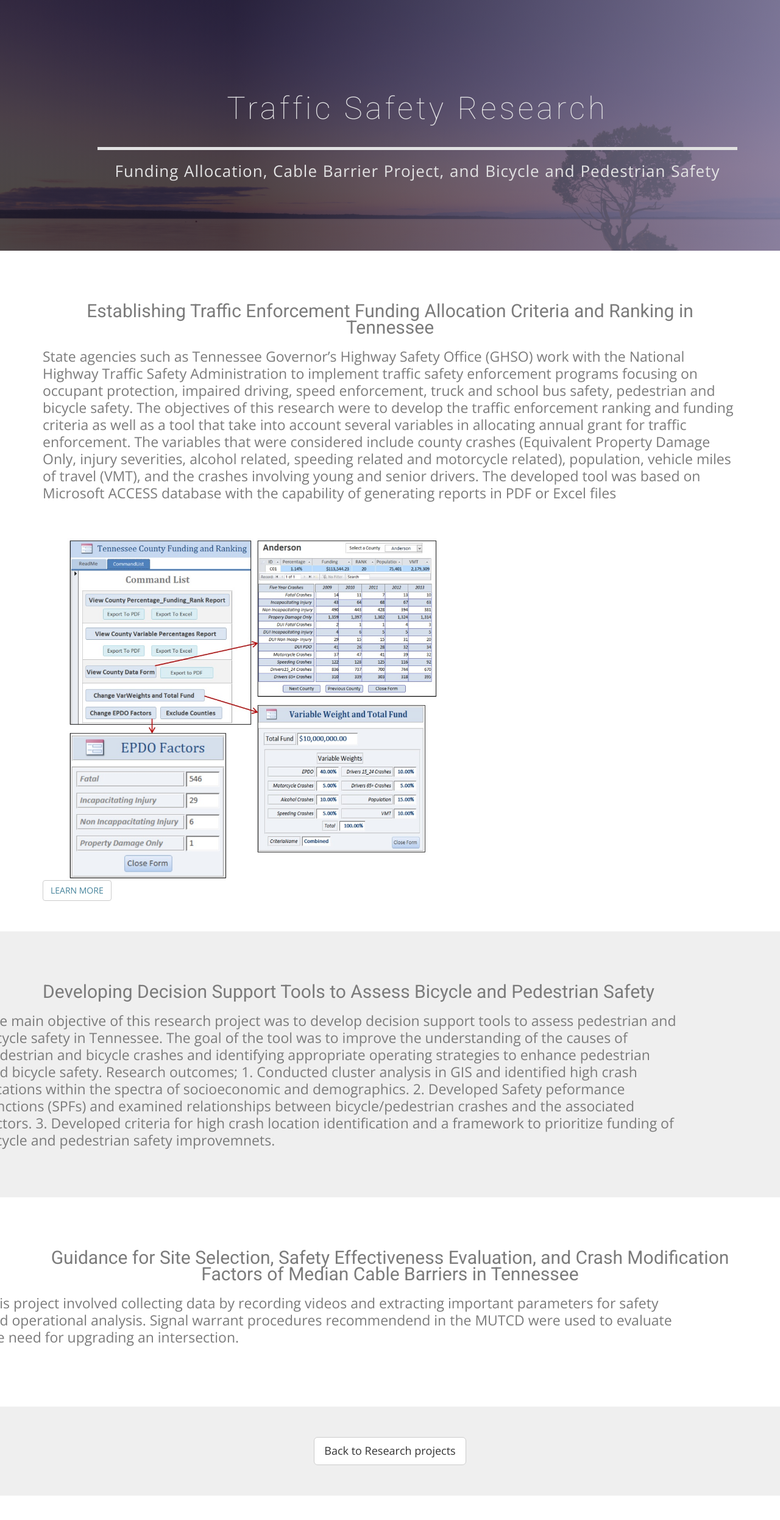
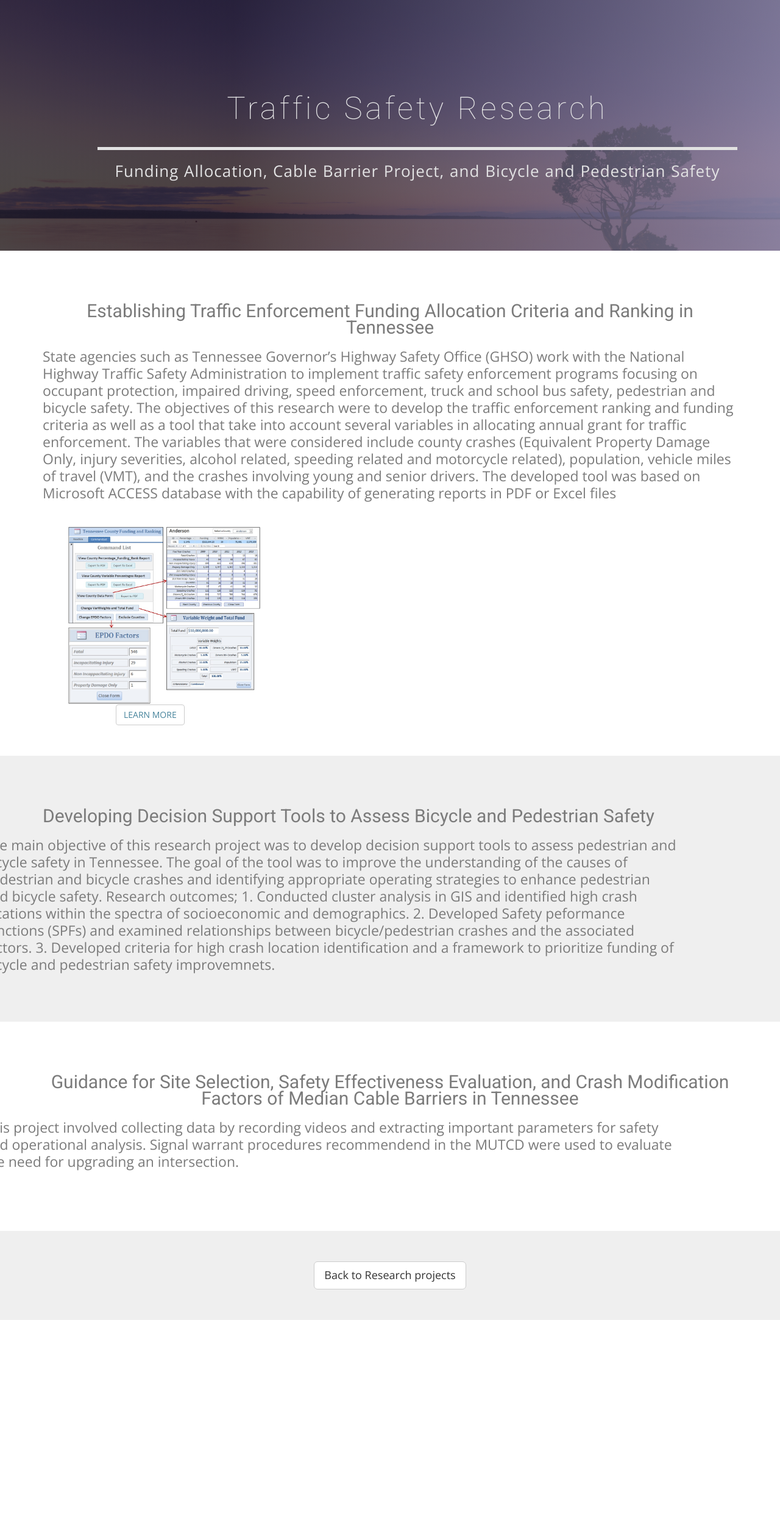
Before and after one commit to ekidando/Emma, a Jekyll site: the page built from safety.html, in a window 1280 px wide. Shown: the whole page at 61% size. Built offline with Jekyll 4.4.1, drawn with Linux system fonts in a browser that asks for light colours; nearby versions of some CDN libraries; some web fonts are replaced; after the commit the page ends 2204 px from its top, so only the background shows below that.

Commit message:
Update safety.html

```diff
--- a/safety.html
+++ b/safety.html
@@ -34,13 +34,12 @@ published: true
 
       </div>
       </div><!-- .col-md-7 close -->
-      <div class="col-md-7">
+      <div class="col-md-4">
         <div class="block">
-          <br>
-      <img src="{{ site.baseurl }}/img/Enforcemnt.jpg">
-
+       <img src="{{ site.baseurl }}/img/Enforcemnt.jpg">
+       <div class="col-md-offset-4">
           <a class="btn btn-default btn-call-to-action" href="https://trid.trb.org/view/1437265" target="_blank">LEARN MORE</a>
-
+         </div>
         </div>
       </div><!-- .col-md-5 close -->
     </div>
```
